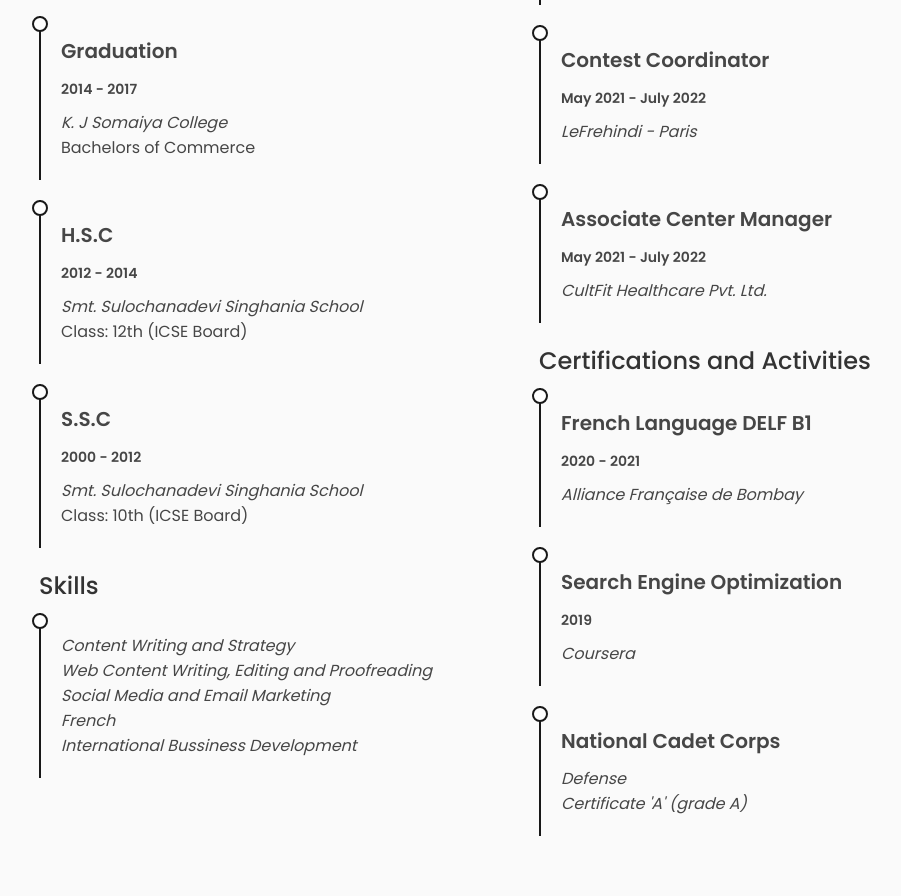
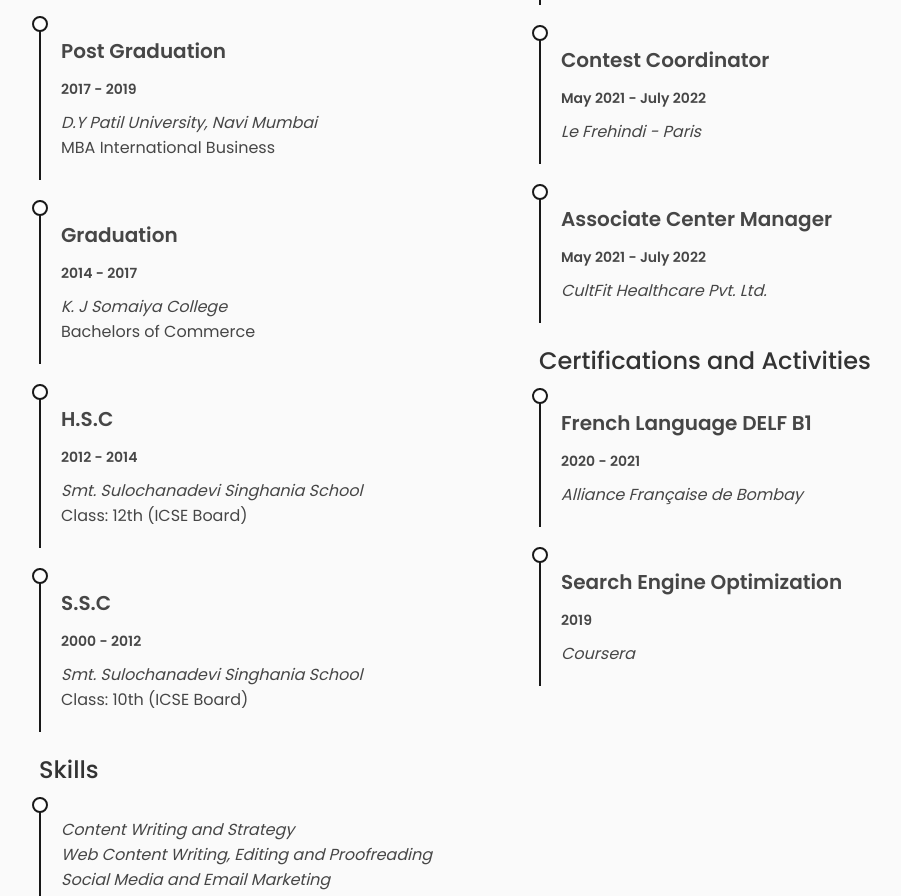
Before and after one commit to nandinivyas13/nandinivyas13.github.io, a React (Create React App) app: page / in a window 1280 px wide. Shown: the part 1893-2789 px from the top of the page, without its empty margins (127-1028 px from the left). Built offline with nearby package versions, Linux system fonts and the light colour scheme.

Commit message:
Minor changes in data

```diff
--- a/src/components/Home.jsx
+++ b/src/components/Home.jsx
@@ -13,7 +13,7 @@ const Home = () => {
 
             <div className="home__data">
               <h1 className="home__title">Nandini Vyas</h1>
-              <h3 className="home__subtitle">Content Writer and Strategist</h3>
+              <h3 className="home__subtitle">Content Strategist and Writer</h3>
               <p className="home__description">
               Vertoz Advertising Limited
               </p>
--- a/src/components/Resume.jsx
+++ b/src/components/Resume.jsx
@@ -22,6 +22,14 @@ const Resume2 = () => {
             </div>
 
             <h3 className="resume__title">Education</h3>
+            <div className="resume__item">
+              <h4>Post Graduation</h4>
+              <h5>2017 - 2019</h5>
+              <p>
+                <em>D.Y Patil University, Navi Mumbai </em>
+              </p>
+              <p>MBA International Business</p>
+            </div>
             <div className="resume__item">
               <h4>Graduation</h4>
               <h5>2014 - 2017</h5>
@@ -64,9 +72,7 @@ const Resume2 = () => {
               <p>
                 <em>International Bussiness Development</em>
               </p>
-
             </div>
-
           </div>
           <div className="resume__column">
             <h3 className="resume__title">Professional Experience</h3>
@@ -81,7 +87,7 @@ const Resume2 = () => {
               <h4>Contest Coordinator</h4>
               <h5>May 2021 - July 2022</h5>
               <p>
-                <em>LeFrehindi - Paris</em>
+                <em>Le Frehindi - Paris</em>
               </p>
             </div>
 
@@ -97,30 +103,15 @@ const Resume2 = () => {
               <h4>French Language DELF B1</h4>
               <h5>2020 - 2021</h5>
               <p>
-                <em>
-                Alliance Française de Bombay
-                </em>
+                <em>Alliance Française de Bombay</em>
               </p>
             </div>
             <div className="resume__item">
               <h4>Search Engine Optimization</h4>
               <h5>2019</h5>
               <p>
-                <em>
-                Coursera
-                </em>
+                <em>Coursera</em>
               </p>
-            </div>
-            <div className="resume__item">
-              <h4>National Cadet Corps </h4>
-              <p>
-                <em>Defense</em>
-              </p>
-              <p>
-                <em>Certificate 'A' (grade A)</em>
-              </p>
-
-
             </div>
           </div>
         </div>
```
